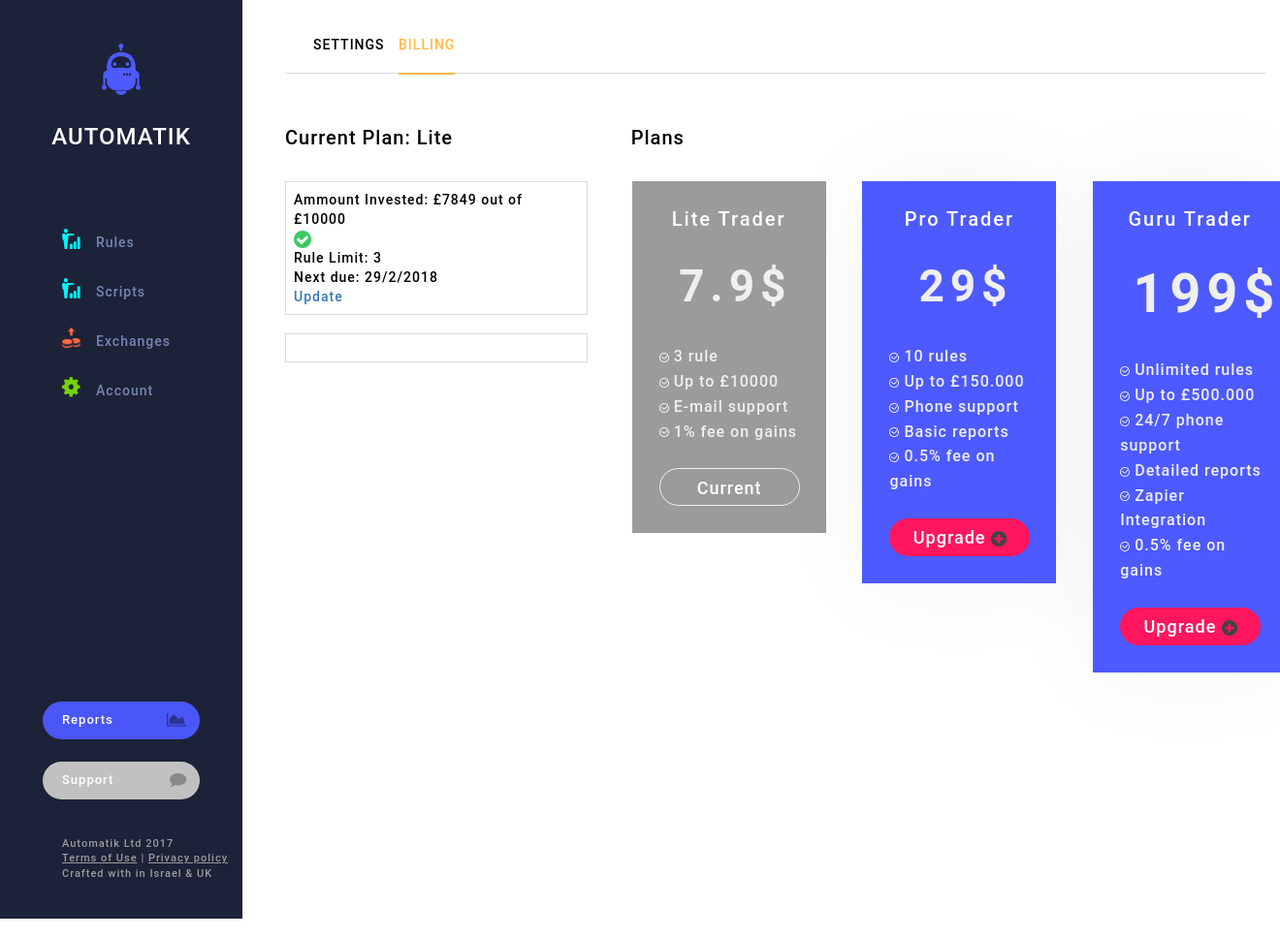
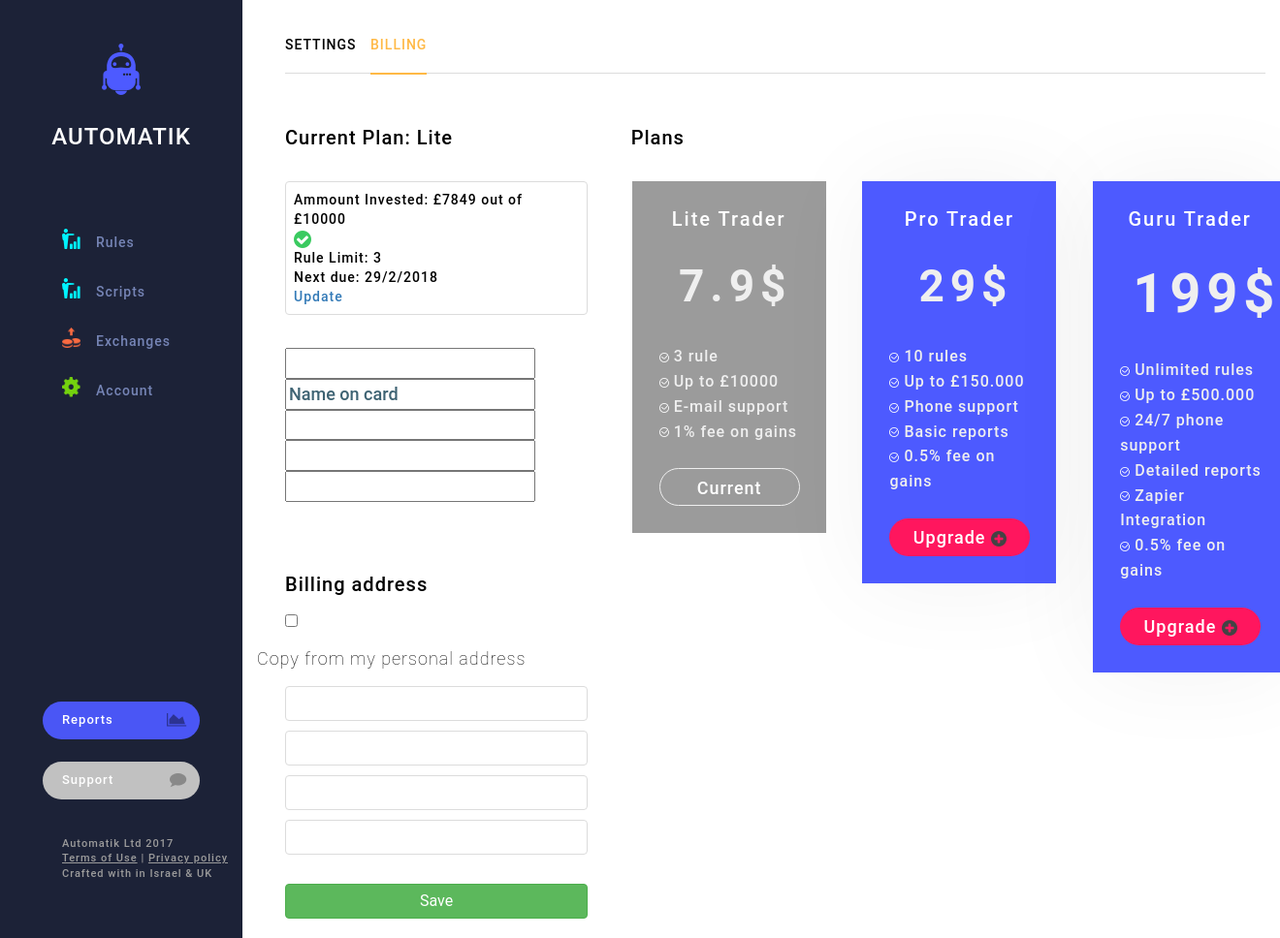
Before and after one commit to Matteobikk90/automatik, a PHP site: page /account.html in a window 1320 px wide. Shown: the whole page at 97% size. Run offline with PHP 8.4, Linux system fonts and the light colour scheme; some libraries are stand-ins or nearby versions.

Commit message:
account page done

```diff
--- a/account.html
+++ b/account.html
@@ -9,8 +9,9 @@
 	<!-- Css -->
 
 	<link href="https://maxcdn.bootstrapcdn.com/bootstrap/3.3.7/css/bootstrap.min.css" rel="stylesheet" integrity="sha384-BVYiiSIFeK1dGmJRAkycuHAHRg32OmUcww7on3RYdg4Va+PmSTsz/K68vbdEjh4u" crossorigin="anonymous">
+	<link rel="stylesheet" href="./bower_components/card-js/card-js.min.css">
 
-	<link rel="stylesheet" href="css/style.css">
+	<link rel="stylesheet" href="./css/style.css">
 
 </head>
 
@@ -21,7 +22,9 @@
             <!-- Sidebar -->
             <nav class="sidebar">
 
+            	<a href="./home.html">
             		<img class="roboto-logo" width="40px" src="./images/Robo.to.png" alt="Automatik Logo" title="Automatik Logo">
+        		</a>
 
                 <h3 class="text-center">Automatik</h3>
 
@@ -95,8 +98,9 @@
 
 				<div class="row">
 					<div class="account-content">
-	            		<div class="col-lg-4">
+	            		<div class="col-lg-4 col-xs-12">
 							<h4>Current Plan: Lite</h4>
+							<form>
 								<div class="account-details">
 									<p class="inline-block">Ammount Invested: £7849 out of £10000</p>
 									<span>
@@ -108,11 +112,26 @@
 										<a href="">Update</a>
 									</p>
 								</div>
-							<div class="account-card">
-								<input type="card">
+								<div class="card-js">
+								  <input class="card-number my-custom-class" name="card-number">
+								  <input class="name" id="the-card-name-id" name="card-holders-name" placeholder="Name on card">
+								  <input class="expiry-month" name="expiry-month">
+								  <input class="expiry-year" name="expiry-year">
+								  <input class="cvc" name="cvc">
 								</div>
+								<h4>Billing address</h4>
+								<input type="checkbox" id="checkbox_id">
+								<span>
+									<label for="checkbox_id">Copy  from my personal address</label>
+								</span>
+								<input type="text">
+								<input type="text">
+								<input type="text">
+								<input type="text">
+								<input value="Save" type="submit" class="btn btn-success">
+							</form>
 	        			</div>
-	        			<div class="col-lg-8">
+	        			<div class="col-lg-8 col-xs-12">
 	        				<h4>Plans</h4>
 	        				<div class="row">
 	        					<div class="col-lg-4 col-md-4 col-sm-6 text-center">
@@ -248,7 +267,8 @@
   integrity="sha256-hwg4gsxgFZhOsEEamdOYGBf13FyQuiTwlAQgxVSNgt4="
   crossorigin="anonymous"></script>
   <script src="https://maxcdn.bootstrapcdn.com/bootstrap/3.3.7/js/bootstrap.min.js" integrity="sha384-Tc5IQib027qvyjSMfHjOMaLkfuWVxZxUPnCJA7l2mCWNIpG9mGCD8wGNIcPD7Txa" crossorigin="anonymous"></script>
-  <script src="js/js.js"></script>
+  <script src="./bower_components/card-js/card-js.min.js"></script>
+  <script src="./js/js.js"></script>
 
 </body>
 </html>
--- a/css/style.css
+++ b/css/style.css
@@ -479,7 +485,7 @@
 }
 
 .account-header ul {
-	padding: 19px 0 19px 29px;
+	padding: 19px 0;
 }
 
 .account-header ul li a {
@@ -499,19 +505,48 @@
 	padding: 55px 0 0 29px;
 }
 
-.account-content .account-details {
+.account-content form {
+    color: black;
+}
+
+.account-content form .card-js {
+    margin: 34px 0 19px 29px;
+    width: 312px;
+}
+
+.account-content form .account-details {
 	border: solid 1px #dcdcdc;
 	margin: 34px 0 19px 29px;
     padding: 8px;
 	font-size: 14px;
 	color: black;
     width: 312px;
+    border-radius: 4px;
 }
 
-.account-content .account-card input {
-	border: solid 1px #dcdcdc;
+.account-content form input[type="checkbox"], .account-content form input[type="submit"] {
+	margin: 20px 10px 20px 29px;
+}
+
+.account-content form label {
+	font-weight: lighter;
+	cursor: pointer;
+}
+
+.account-content form input[type="submit"] {
 	width: 312px;
-	margin: 0 0 0 29px;
+	font-size: 16px;
+}
+
+.account-content form input[type="text"] {
+    margin: 10px 0 10px 29px;
+    border-radius: 4px;
+    width: 312px;
+    box-shadow: none;
+    outline: none;
+    border: 1px solid #dcdcdc;
+    height: 36px;
+    display: block;
 }
 
 .account-content .lite-trader {
--- a/js/js.js
+++ b/js/js.js
@@ -9,4 +9,5 @@
     //     $('#sidebar.active').removeClass('active');
     // });
 
+
 });
```
Also changed, not shown: other parts of css/style.css (+32 -9 lines), home.html (+35 -2 lines). Lines whose indentation alone changed are shown as unchanged.
